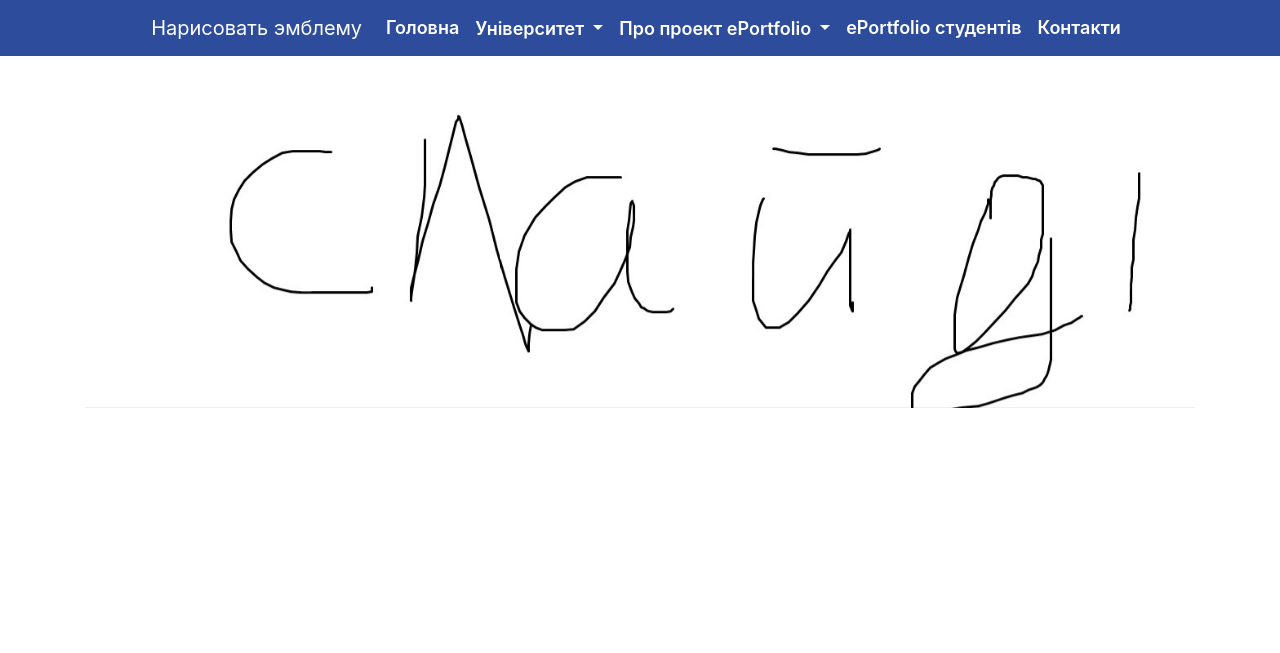
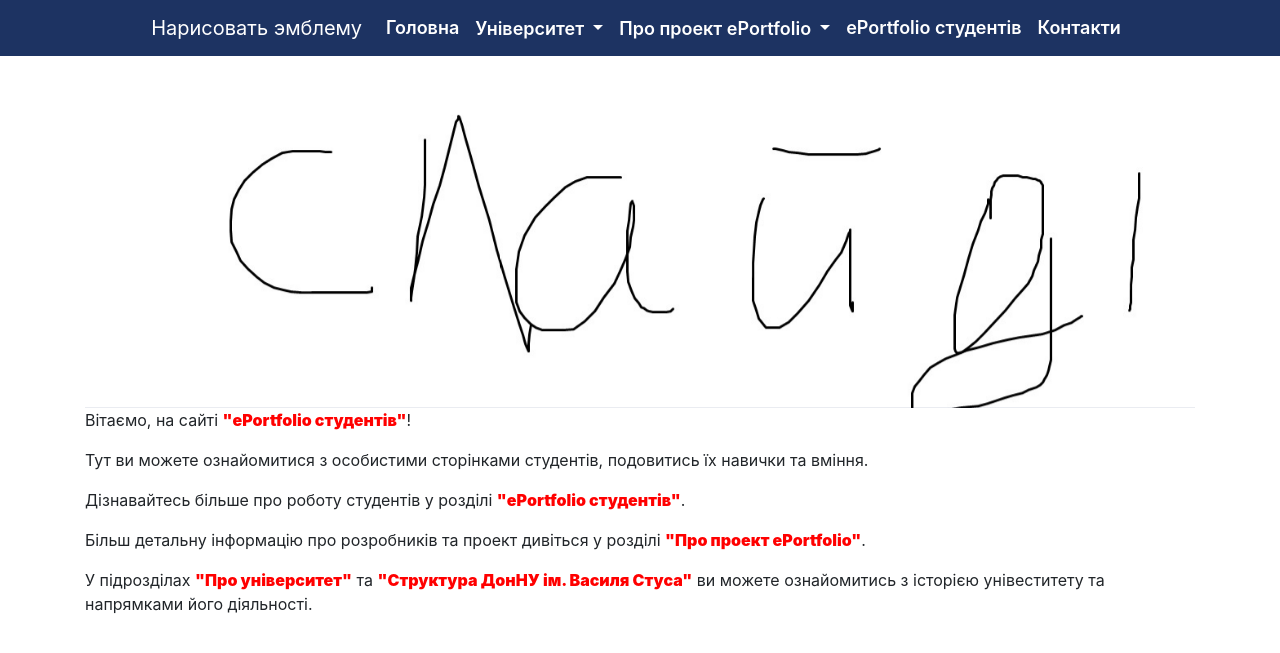
Before and after one commit to artspektor/Final_WoW_Teacher, a PHP site: page /index.html in a window 1280 px wide. Shown: the top 653 px of the page. Run offline with PHP 8.4, Linux system fonts and the light colour scheme.

Commit message:
add <div class content>
add text for donnu

```diff
--- a/index.html
+++ b/index.html
@@ -14,7 +14,7 @@
 	<!--<div class="preloader">
 		<img src="img/preloader/Pacman-1s-200px.gif" alt="Preloader image">
 	</div>-->
-
+	<!--Header-->
 	<header>
 		 <div class="row justify-content-center">
 	            <div class="w-100">
@@ -58,7 +58,9 @@
 				</div>
 			</div>
 	</header>
+	<!--container-->
 	<div class="container">
+	<!--carousel-->
 	  <div class="carousel">
 			<div id="carouselExampleFade" class="carousel slide carousel-fade" data-ride="carousel">
 			<div class="carousel-inner">
@@ -82,6 +84,17 @@
 				</a>
 			</div>
 	  </div>
+	  <div class="content">
+	  	<div class="row">
+	  		<div class="col">
+	  			<p>Вітаємо, на сайті <span class="text-link">"ePortfolio студентів"</span>!</p>
+				<p>Тут ви можете ознайомитися з особистими сторінками студентів, подовитись їх навички та вміння.</p>
+				<p>Дізнавайтесь більше про роботу студентів у розділі <span class="text-link">"ePortfolio студентів"</span>.</p>
+				<p>Більш детальну інформацію про розробників та проект дивіться у розділі <span class="text-link">"Про проект ePortfolio"</span>.</p>
+				<p>У підрозділах <span class="text-link">"Про університет"</span> та <span class="text-link">"Структура ДонНУ ім. Василя Стуса"</span> ви можете ознайомитись з історією унівеститету та напрямками його діяльності.</p>
+	  		</div>
+	  	</div>
+	  </div>
 	</div>
 
 <script src="https://code.jquery.com/jquery-3.3.1.js"
--- a/style/style.css
+++ b/style/style.css
@@ -26,7 +26,7 @@ header{
 	justify-content: center;
 	display: flex;
 	width: 100%;
-	background: #2d4c9c;
+	background: #1d3362;
 }
 
 .bg-light {
@@ -48,5 +48,10 @@ header{
 	justify-content: center;
 	display: flex;
 	width: 100%;
-	background: #2d4c9c;
+	background: #1d3362;
 }
+
+.text-link{
+	color: red;
+	font-weight: 900;
+}
```
